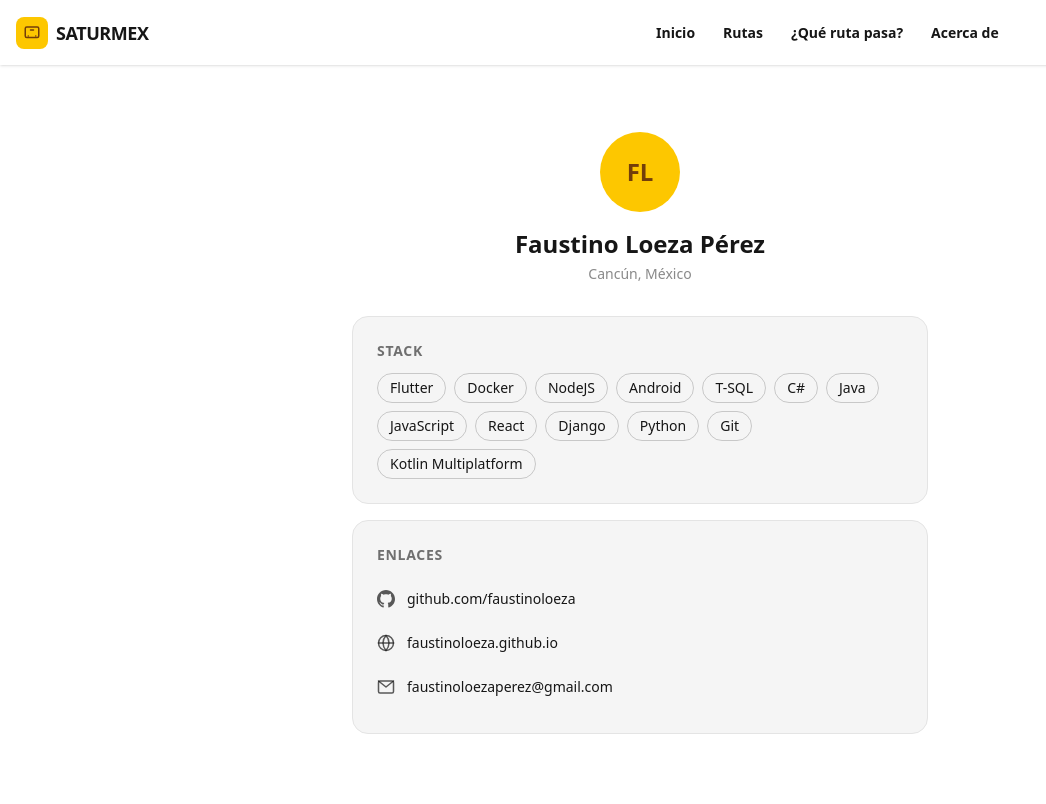
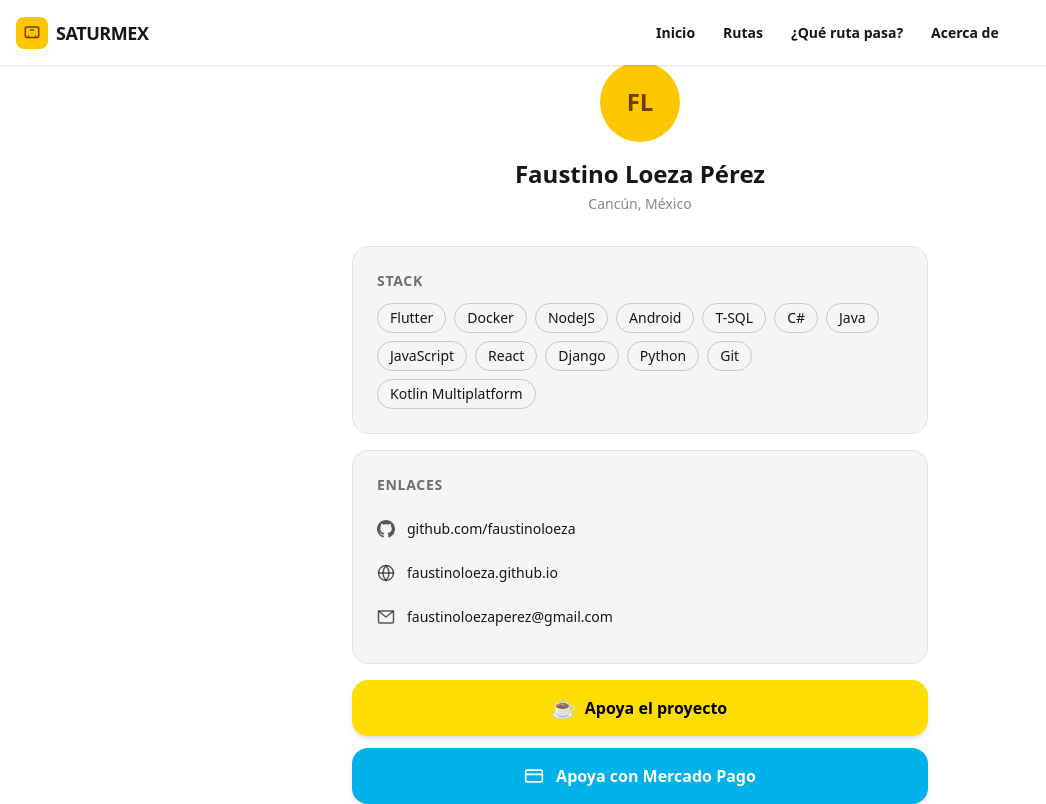
Before and after one commit to faustinoloeza/saturmexa-web, a Next.js app: page /about in a window 1280 px wide. Shown: the whole page, without its empty margins (0-1046 px from the left). Built offline with nearby package versions, Linux system fonts and the light colour scheme.

Commit message:
feat: add button to get pejecoins

```diff
--- a/app/about/page.tsx
+++ b/app/about/page.tsx
@@ -83,6 +83,29 @@ export default function AboutPage() {
           </div>
         </div>
 
+        <a
+          href="https://buymeacoffee.com/saturmex"
+          target="_blank"
+          rel="noopener noreferrer"
+          className="group mt-4 flex items-center justify-center gap-3 px-6 py-4 rounded-box bg-[#FFDD00] text-black font-semibold shadow-md hover:shadow-lg hover:-translate-y-0.5 active:translate-y-0 transition-all duration-200"
+        >
+          <span className="coffee-icon text-xl leading-none w-5 h-5 flex items-center justify-center shrink-0 group-hover:animate-none">☕</span>
+          <span>Apoya el proyecto</span>
+        </a>
+
+        <a
+          href="https://link.mercadopago.com.mx/saturmex"
+          target="_blank"
+          rel="noopener noreferrer"
+          className="group mt-3 flex items-center justify-center gap-3 px-6 py-4 rounded-box bg-[#00B1EA] text-white font-semibold shadow-md hover:shadow-lg hover:-translate-y-0.5 active:translate-y-0 transition-all duration-200"
+        >
+          <svg xmlns="http://www.w3.org/2000/svg" width="20" height="20" viewBox="0 0 24 24" fill="none" stroke="currentColor" strokeWidth="2" strokeLinecap="round" strokeLinejoin="round" className="card-icon shrink-0 group-hover:animate-none">
+            <rect x="2" y="5" width="20" height="14" rx="2" />
+            <line x1="2" y1="10" x2="22" y2="10" />
+          </svg>
+          <span>Apoya con Mercado Pago</span>
+        </a>
+
       </div>
     </div>
   );
--- a/app/globals.css
+++ b/app/globals.css
@@ -18,3 +18,25 @@
     -webkit-backdrop-filter: blur(8px);
   }
 }
+
+/* Buy Me a Coffee link */
+@keyframes coffee-wiggle {
+  0%, 85%, 100% { transform: rotate(0deg); }
+  90% { transform: rotate(-8deg); }
+  95% { transform: rotate(8deg); }
+}
+
+.coffee-icon {
+  animation: coffee-wiggle 2.5s ease-in-out infinite;
+  transform-origin: 50% 100%;
+}
+
+/* Mercado Pago link */
+@keyframes card-pulse {
+  0%, 85%, 100% { transform: scale(1); }
+  90% { transform: scale(1.2); }
+}
+
+.card-icon {
+  animation: card-pulse 2.5s ease-in-out infinite;
+}
```
